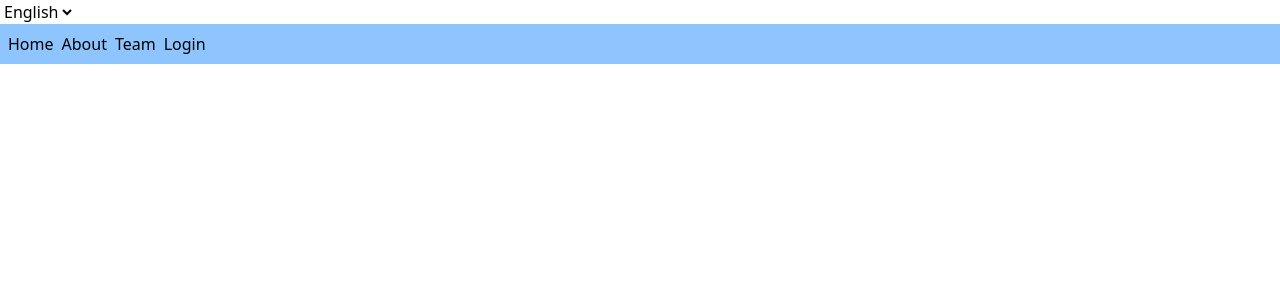
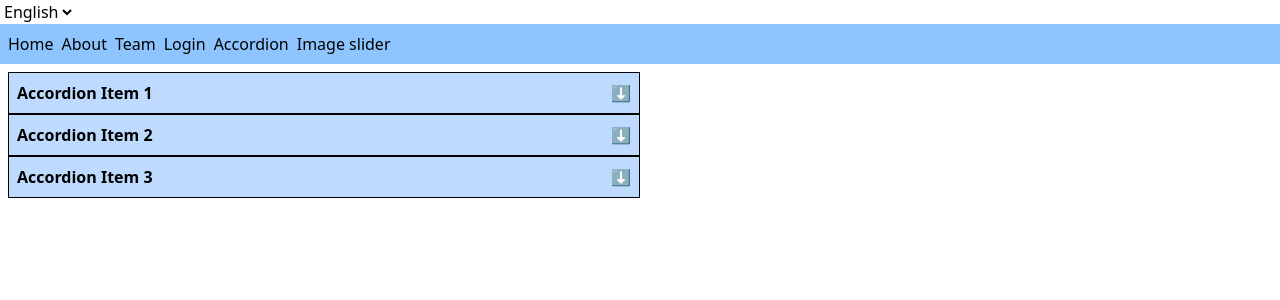
Before and after one commit to avman1998/shimmerUI, a React (Vite) app: page /accordion in a window 1280 px wide. Shown: the top 300 px of the page. Built offline with nearby package versions, Linux system fonts and the light colour scheme.

Commit message:
Accordion

```diff
--- /dev/null
+++ b/src/Accordion.jsx
@@ -0,0 +1,42 @@
+const data = [
+  {
+    id: 1,
+    title: "Accordion Item 1",
+    body: "It is a long established fact that a reader will be distracted by the readable content of a page when looking at its layout. The point of using Lorem Ipsum is that it has a more-or-less normal distribution of letters, as opposed to using 'Content here, content here', making it look like readable English. Many desktop publishing packages and web page editors now use Lorem Ipsum as their default model text, and a search for 'lorem ipsum' will uncover many web sites still in their infancy. Various versions have evolved over the years, sometimes by accident, sometimes on purpose (injected humour and the like).",
+  },
+  {
+    id: 2,
+    title: "Accordion Item 2",
+    body: "It is a long established fact that a reader will be distracted by the readable content of a page when looking at its layout. The point of using Lorem Ipsum is that it has a more-or-less normal distribution of letters, as opposed to using 'Content here, content here', making it look like readable English. Many desktop publishing packages and web page editors now use Lorem Ipsum as their default model text, and a search for 'lorem ipsum' will uncover many web sites still in their infancy. Various versions have evolved over the years, sometimes by accident, sometimes on purpose (injected humour and the like).",
+  },
+  {
+    id: 3,
+    title: "Accordion Item 3",
+    body: "It is a long established fact that a reader will be distracted by the readable content of a page when looking at its layout. The point of using Lorem Ipsum is that it has a more-or-less normal distribution of letters, as opposed to using 'Content here, content here', making it look like readable English. Many desktop publishing packages and web page editors now use Lorem Ipsum as their default model text, and a search for 'lorem ipsum' will uncover many web sites still in their infancy. Various versions have evolved over the years, sometimes by accident, sometimes on purpose (injected humour and the like).",
+  },
+];
+import AccordionItem from "./AccordionItem";
+import { useState } from "react";
+const Accordion = () => {
+  const [activeId, setActiveId] = useState(null);
+  return (
+    <div className="p-2 m-auto">
+      {data.map((item) => {
+        return (
+          <AccordionItem
+            key={item.id}
+            title={item.title}
+            body={item.body}
+            isOpen={item.id === activeId}
+            setIsOpen={() => {
+              if (item.id === activeId) setActiveId(null);
+              else setActiveId(item.id);
+            }}
+          />
+        );
+      })}
+    </div>
+  );
+};
+
+export default Accordion;
--- /dev/null
+++ b/src/AccordionItem.jsx
@@ -0,0 +1,18 @@
+import React, { useState } from "react";
+
+const AccordionItem = ({ title, body, isOpen, setIsOpen }) => {
+  return (
+    <div className="w-[50%] border border-black">
+      <div
+        className="p-2 bg-blue-200 flex justify-between cursor-pointer"
+        onClick={setIsOpen}
+      >
+        <span className="font-bold">{title}</span>
+        <span>{isOpen ? "⬆️" : "⬇️"}</span>
+      </div>
+      {isOpen && <div className="p-2">{body}</div>}
+    </div>
+  );
+};
+
+export default AccordionItem;
--- a/src/App.jsx
+++ b/src/App.jsx
@@ -5,6 +5,7 @@
 import Team from "./Team";
 import About from "./About";
 import Header from "./Header";
+import Accordion from "./Accordion";
 import ProtectedRoute from "./ProtectedRoute";
 import LanguageSelect from "./LanguageSelect";
 const App = () => {
@@ -21,6 +22,7 @@
             <Route path="/team" element={<Team />}></Route>
           </Route>
           <Route path="/login" element={<Login />}></Route>
+          <Route path="/accordion" element={<Accordion />}></Route>
         </Routes>
       </BrowserRouter>
     </div>
--- a/src/Header.jsx
+++ b/src/Header.jsx
@@ -6,6 +6,8 @@
       <Link to="/about">About</Link>
       <Link to="/team">Team</Link>
       <Link to="/login">Login</Link>
+      <Link to="/accordion">Accordion</Link>
+      <Link t="image-slider">Image slider</Link>
     </nav>
   );
 };
```
